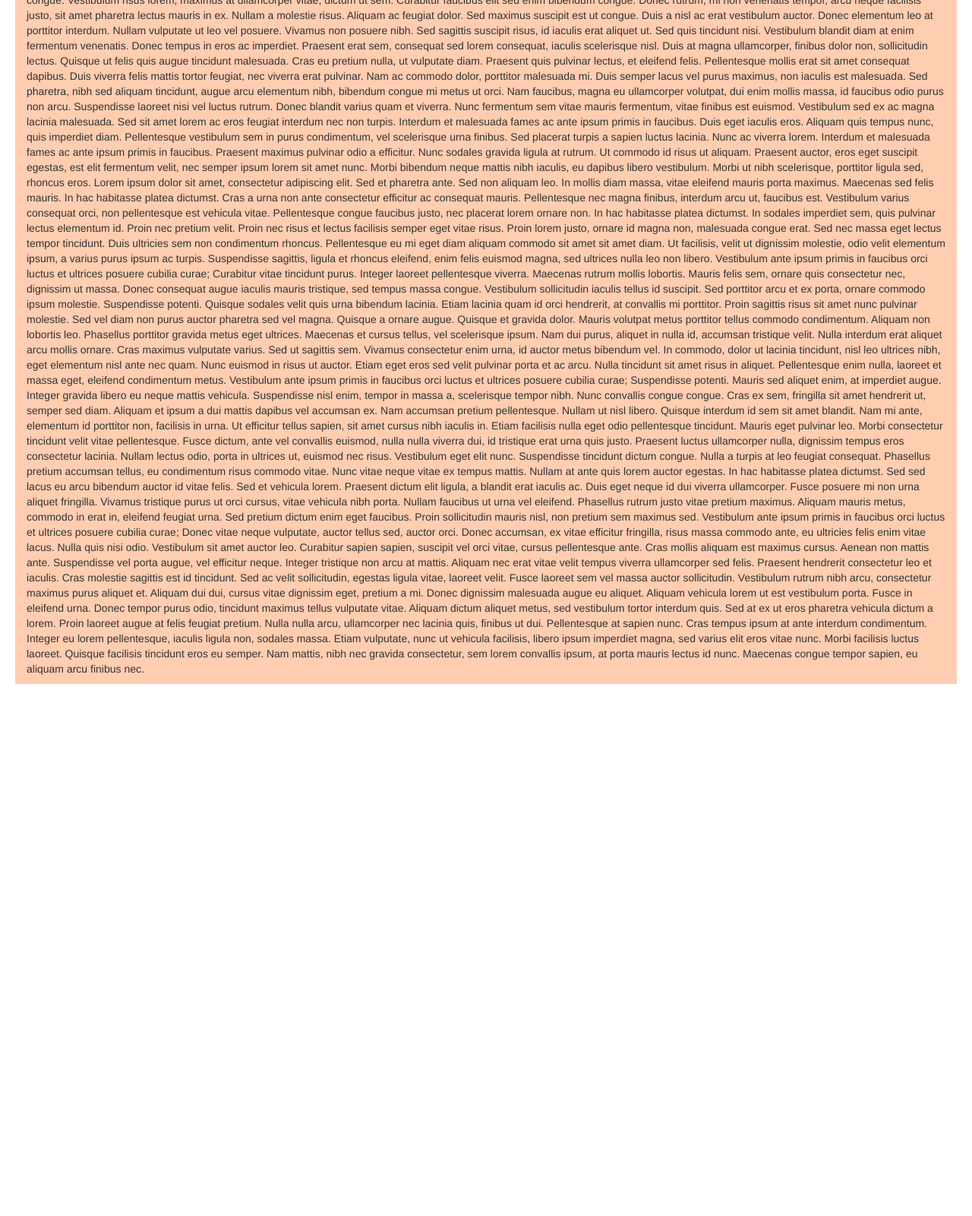
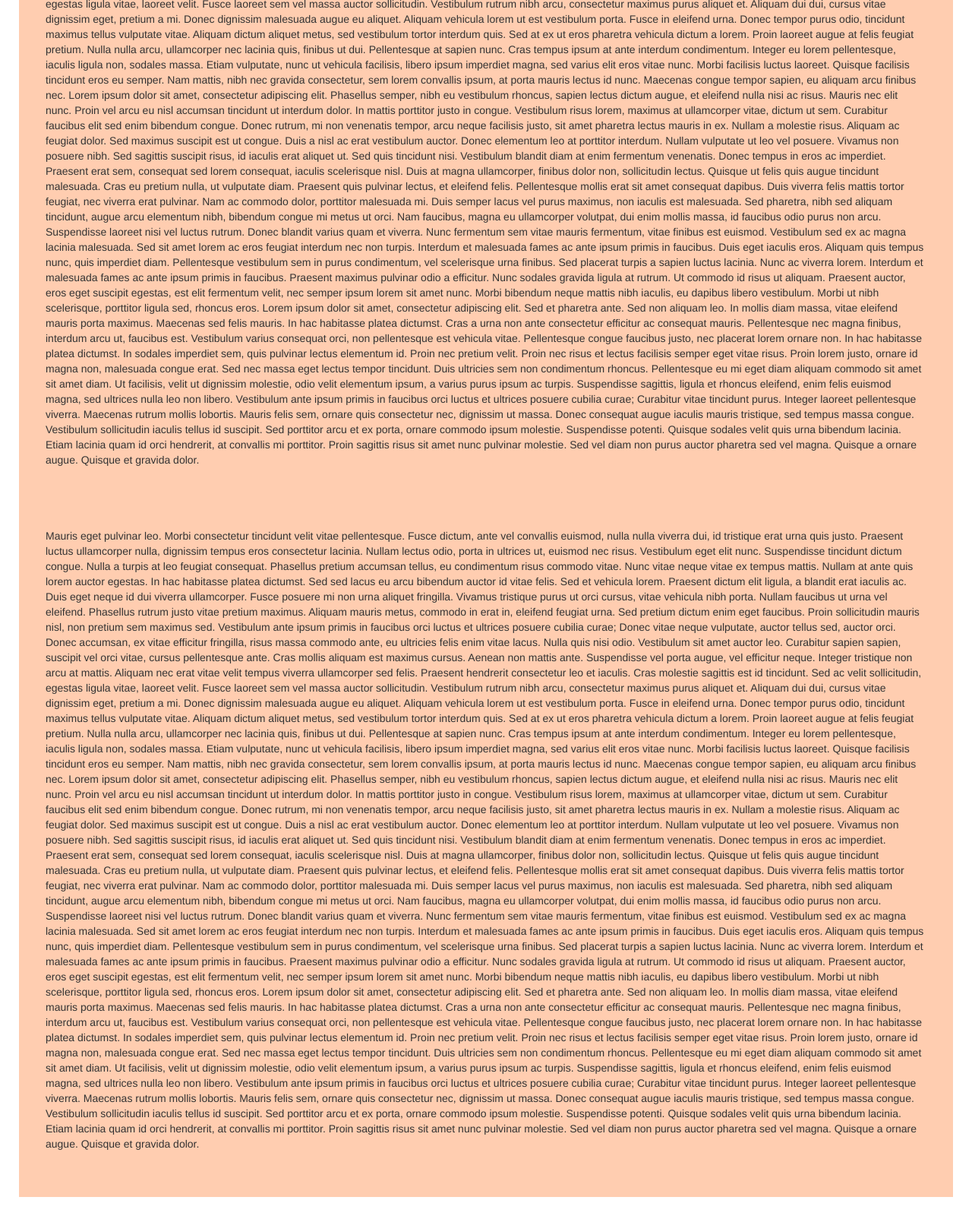
Before and after one commit to kirperov/module-3-coursera-solution, a plain HTML site: page index.html in a window 1280 px wide. Shown: the part 1082-2682 px from the top of the page at 76% size. Before the commit the page ends 2002 px from the top, so only its background shows below. Drawn offline with nearby package versions, Linux system fonts and the light colour scheme.

Commit message:
add margins to p element, add mobile margin to content-menu, separate p elements

```diff
--- a/css/styles.css
+++ b/css/styles.css
@@ -9,5 +9,16 @@
 
 .content-menu {
     background-color: rgb(255, 205, 176);
-    margin: 20px;
+    margin: 25px;
 }
+
+p {
+    padding: 20px;
+    margin-bottom: 40px;
+}
+
+@media only screen and (max-width: 767px) {
+    .content-menu {
+        margin: 0 10% 0 10% ;
+    }
+}
--- a/index.html
+++ b/index.html
@@ -36,7 +36,7 @@
 
       <h1 class="text-center">Our menu</h1>
       <section class="content-menu container-fluid">
-        <p class="m-5">
+        <p class="pb-5">
           Lorem ipsum dolor sit amet, consectetur adipiscing elit. Phasellus semper, nibh eu vestibulum rhoncus, sapien lectus dictum augue, et eleifend nulla nisi ac risus. Mauris nec elit nunc. Proin vel arcu eu nisl accumsan tincidunt ut interdum dolor. In mattis porttitor justo in congue. Vestibulum risus lorem, maximus at ullamcorper vitae, dictum ut sem. Curabitur faucibus elit sed enim bibendum congue. Donec rutrum, mi non venenatis tempor, arcu neque facilisis justo, sit amet pharetra lectus mauris in ex. Nullam a molestie risus. Aliquam ac feugiat dolor. Sed maximus suscipit est ut congue. Duis a nisl ac erat vestibulum auctor. Donec elementum leo at porttitor interdum.
           Nullam vulputate ut leo vel posuere. Vivamus non posuere nibh. Sed sagittis suscipit risus, id iaculis erat aliquet ut. Sed quis tincidunt nisi. Vestibulum blandit diam at enim fermentum venenatis. Donec tempus in eros ac imperdiet. Praesent erat sem, consequat sed lorem consequat, iaculis scelerisque nisl. Duis at magna ullamcorper, finibus dolor non, sollicitudin lectus. Quisque ut felis quis augue tincidunt malesuada. Cras eu pretium nulla, ut vulputate diam. Praesent quis pulvinar lectus, et eleifend felis. Pellentesque mollis erat sit amet consequat dapibus. Duis viverra felis mattis tortor feugiat, nec viverra erat pulvinar. Nam ac commodo dolor, porttitor malesuada mi. Duis semper lacus vel purus maximus, non iaculis est malesuada. Sed pharetra, nibh sed aliquam tincidunt, augue arcu elementum nibh, bibendum congue mi metus ut orci.
           Nam faucibus, magna eu ullamcorper volutpat, dui enim mollis massa, id faucibus odio purus non arcu. Suspendisse laoreet nisi vel luctus rutrum. Donec blandit varius quam et viverra. Nunc fermentum sem vitae mauris fermentum, vitae finibus est euismod. Vestibulum sed ex ac magna lacinia malesuada. Sed sit amet lorem ac eros feugiat interdum nec non turpis. Interdum et malesuada fames ac ante ipsum primis in faucibus. Duis eget iaculis eros. Aliquam quis tempus nunc, quis imperdiet diam. Pellentesque vestibulum sem in purus condimentum, vel scelerisque urna finibus.
@@ -47,7 +47,9 @@
           Quisque et gravida dolor. Mauris volutpat metus porttitor tellus commodo condimentum. Aliquam non lobortis leo. Phasellus porttitor gravida metus eget ultrices. Maecenas et cursus tellus, vel scelerisque ipsum. Nam dui purus, aliquet in nulla id, accumsan tristique velit. Nulla interdum erat aliquet arcu mollis ornare.
           Cras maximus vulputate varius. Sed ut sagittis sem. Vivamus consectetur enim urna, id auctor metus bibendum vel. In commodo, dolor ut lacinia tincidunt, nisl leo ultrices nibh, eget elementum nisl ante nec quam. Nunc euismod in risus ut auctor. Etiam eget eros sed velit pulvinar porta et ac arcu. Nulla tincidunt sit amet risus in aliquet. Pellentesque enim nulla, laoreet et massa eget, eleifend condimentum metus. Vestibulum ante ipsum primis in faucibus orci luctus et ultrices posuere cubilia curae; Suspendisse potenti. Mauris sed aliquet enim, at imperdiet augue. Integer gravida libero eu neque mattis vehicula.
           Suspendisse nisl enim, tempor in massa a, scelerisque tempor nibh. Nunc convallis congue congue. Cras ex sem, fringilla sit amet hendrerit ut, semper sed diam. Aliquam et ipsum a dui mattis dapibus vel accumsan ex. Nam accumsan pretium pellentesque. Nullam ut nisl libero. Quisque interdum id sem sit amet blandit. Nam mi ante, elementum id porttitor non, facilisis in urna.
-          Ut efficitur tellus sapien, sit amet cursus nibh iaculis in. Etiam facilisis nulla eget odio pellentesque tincidunt. Mauris eget pulvinar leo. Morbi consectetur tincidunt velit vitae pellentesque. Fusce dictum, ante vel convallis euismod, nulla nulla viverra dui, id tristique erat urna quis justo. Praesent luctus ullamcorper nulla, dignissim tempus eros consectetur lacinia. Nullam lectus odio, porta in ultrices ut, euismod nec risus. Vestibulum eget elit nunc. Suspendisse tincidunt dictum congue. Nulla a turpis at leo feugiat consequat. Phasellus pretium accumsan tellus, eu condimentum risus commodo vitae. Nunc vitae neque vitae ex tempus mattis. Nullam at ante quis lorem auctor egestas. In hac habitasse platea dictumst. Sed sed lacus eu arcu bibendum auctor id vitae felis.
+          Ut efficitur tellus sapien, sit amet cursus nibh iaculis in. Etiam facilisis nulla eget odio pellentesque tincidunt.
+        <p>
+          Mauris eget pulvinar leo. Morbi consectetur tincidunt velit vitae pellentesque. Fusce dictum, ante vel convallis euismod, nulla nulla viverra dui, id tristique erat urna quis justo. Praesent luctus ullamcorper nulla, dignissim tempus eros consectetur lacinia. Nullam lectus odio, porta in ultrices ut, euismod nec risus. Vestibulum eget elit nunc. Suspendisse tincidunt dictum congue. Nulla a turpis at leo feugiat consequat. Phasellus pretium accumsan tellus, eu condimentum risus commodo vitae. Nunc vitae neque vitae ex tempus mattis. Nullam at ante quis lorem auctor egestas. In hac habitasse platea dictumst. Sed sed lacus eu arcu bibendum auctor id vitae felis.
           Sed et vehicula lorem. Praesent dictum elit ligula, a blandit erat iaculis ac. Duis eget neque id dui viverra ullamcorper. Fusce posuere mi non urna aliquet fringilla. Vivamus tristique purus ut orci cursus, vitae vehicula nibh porta. Nullam faucibus ut urna vel eleifend. Phasellus rutrum justo vitae pretium maximus. Aliquam mauris metus, commodo in erat in, eleifend feugiat urna. Sed pretium dictum enim eget faucibus. Proin sollicitudin mauris nisl, non pretium sem maximus sed. Vestibulum ante ipsum primis in faucibus orci luctus et ultrices posuere cubilia curae; Donec vitae neque vulputate, auctor tellus sed, auctor orci. Donec accumsan, ex vitae efficitur fringilla, risus massa commodo ante, eu ultricies felis enim vitae lacus. Nulla quis nisi odio.
           Vestibulum sit amet auctor leo. Curabitur sapien sapien, suscipit vel orci vitae, cursus pellentesque ante. Cras mollis aliquam est maximus cursus. Aenean non mattis ante. Suspendisse vel porta augue, vel efficitur neque. Integer tristique non arcu at mattis. Aliquam nec erat vitae velit tempus viverra ullamcorper sed felis. Praesent hendrerit consectetur leo et iaculis.
           Cras molestie sagittis est id tincidunt. Sed ac velit sollicitudin, egestas ligula vitae, laoreet velit. Fusce laoreet sem vel massa auctor sollicitudin. Vestibulum rutrum nibh arcu, consectetur maximus purus aliquet et. Aliquam dui dui, cursus vitae dignissim eget, pretium a mi. Donec dignissim malesuada augue eu aliquet. Aliquam vehicula lorem ut est vestibulum porta. Fusce in eleifend urna. Donec tempor purus odio, tincidunt maximus tellus vulputate vitae. Aliquam dictum aliquet metus, sed vestibulum tortor interdum quis. Sed at ex ut eros pharetra vehicula dictum a lorem. Proin laoreet augue at felis feugiat pretium. Nulla nulla arcu, ullamcorper nec lacinia quis, finibus ut dui. Pellentesque at sapien nunc.
@@ -59,14 +61,23 @@
           Sed et pharetra ante. Sed non aliquam leo. In mollis diam massa, vitae eleifend mauris porta maximus. Maecenas sed felis mauris. In hac habitasse platea dictumst. Cras a urna non ante consectetur efficitur ac consequat mauris. Pellentesque nec magna finibus, interdum arcu ut, faucibus est. Vestibulum varius consequat orci, non pellentesque est vehicula vitae. Pellentesque congue faucibus justo, nec placerat lorem ornare non. In hac habitasse platea dictumst.
           In sodales imperdiet sem, quis pulvinar lectus elementum id. Proin nec pretium velit. Proin nec risus et lectus facilisis semper eget vitae risus. Proin lorem justo, ornare id magna non, malesuada congue erat. Sed nec massa eget lectus tempor tincidunt. Duis ultricies sem non condimentum rhoncus. Pellentesque eu mi eget diam aliquam commodo sit amet sit amet diam. Ut facilisis, velit ut dignissim molestie, odio velit elementum ipsum, a varius purus ipsum ac turpis.
           Suspendisse sagittis, ligula et rhoncus eleifend, enim felis euismod magna, sed ultrices nulla leo non libero. Vestibulum ante ipsum primis in faucibus orci luctus et ultrices posuere cubilia curae; Curabitur vitae tincidunt purus. Integer laoreet pellentesque viverra. Maecenas rutrum mollis lobortis. Mauris felis sem, ornare quis consectetur nec, dignissim ut massa. Donec consequat augue iaculis mauris tristique, sed tempus massa congue. Vestibulum sollicitudin iaculis tellus id suscipit. Sed porttitor arcu et ex porta, ornare commodo ipsum molestie. Suspendisse potenti. Quisque sodales velit quis urna bibendum lacinia. Etiam lacinia quam id orci hendrerit, at convallis mi porttitor. Proin sagittis risus sit amet nunc pulvinar molestie. Sed vel diam non purus auctor pharetra sed vel magna. Quisque a ornare augue.
-          Quisque et gravida dolor. Mauris volutpat metus porttitor tellus commodo condimentum. Aliquam non lobortis leo. Phasellus porttitor gravida metus eget ultrices. Maecenas et cursus tellus, vel scelerisque ipsum. Nam dui purus, aliquet in nulla id, accumsan tristique velit. Nulla interdum erat aliquet arcu mollis ornare.
-          Cras maximus vulputate varius. Sed ut sagittis sem. Vivamus consectetur enim urna, id auctor metus bibendum vel. In commodo, dolor ut lacinia tincidunt, nisl leo ultrices nibh, eget elementum nisl ante nec quam. Nunc euismod in risus ut auctor. Etiam eget eros sed velit pulvinar porta et ac arcu. Nulla tincidunt sit amet risus in aliquet. Pellentesque enim nulla, laoreet et massa eget, eleifend condimentum metus. Vestibulum ante ipsum primis in faucibus orci luctus et ultrices posuere cubilia curae; Suspendisse potenti. Mauris sed aliquet enim, at imperdiet augue. Integer gravida libero eu neque mattis vehicula.
-          Suspendisse nisl enim, tempor in massa a, scelerisque tempor nibh. Nunc convallis congue congue. Cras ex sem, fringilla sit amet hendrerit ut, semper sed diam. Aliquam et ipsum a dui mattis dapibus vel accumsan ex. Nam accumsan pretium pellentesque. Nullam ut nisl libero. Quisque interdum id sem sit amet blandit. Nam mi ante, elementum id porttitor non, facilisis in urna.
-          Ut efficitur tellus sapien, sit amet cursus nibh iaculis in. Etiam facilisis nulla eget odio pellentesque tincidunt. Mauris eget pulvinar leo. Morbi consectetur tincidunt velit vitae pellentesque. Fusce dictum, ante vel convallis euismod, nulla nulla viverra dui, id tristique erat urna quis justo. Praesent luctus ullamcorper nulla, dignissim tempus eros consectetur lacinia. Nullam lectus odio, porta in ultrices ut, euismod nec risus. Vestibulum eget elit nunc. Suspendisse tincidunt dictum congue. Nulla a turpis at leo feugiat consequat. Phasellus pretium accumsan tellus, eu condimentum risus commodo vitae. Nunc vitae neque vitae ex tempus mattis. Nullam at ante quis lorem auctor egestas. In hac habitasse platea dictumst. Sed sed lacus eu arcu bibendum auctor id vitae felis.
+          Quisque et gravida dolor.
+        </p>
+
+        <p>
+          Mauris eget pulvinar leo. Morbi consectetur tincidunt velit vitae pellentesque. Fusce dictum, ante vel convallis euismod, nulla nulla viverra dui, id tristique erat urna quis justo. Praesent luctus ullamcorper nulla, dignissim tempus eros consectetur lacinia. Nullam lectus odio, porta in ultrices ut, euismod nec risus. Vestibulum eget elit nunc. Suspendisse tincidunt dictum congue. Nulla a turpis at leo feugiat consequat. Phasellus pretium accumsan tellus, eu condimentum risus commodo vitae. Nunc vitae neque vitae ex tempus mattis. Nullam at ante quis lorem auctor egestas. In hac habitasse platea dictumst. Sed sed lacus eu arcu bibendum auctor id vitae felis.
           Sed et vehicula lorem. Praesent dictum elit ligula, a blandit erat iaculis ac. Duis eget neque id dui viverra ullamcorper. Fusce posuere mi non urna aliquet fringilla. Vivamus tristique purus ut orci cursus, vitae vehicula nibh porta. Nullam faucibus ut urna vel eleifend. Phasellus rutrum justo vitae pretium maximus. Aliquam mauris metus, commodo in erat in, eleifend feugiat urna. Sed pretium dictum enim eget faucibus. Proin sollicitudin mauris nisl, non pretium sem maximus sed. Vestibulum ante ipsum primis in faucibus orci luctus et ultrices posuere cubilia curae; Donec vitae neque vulputate, auctor tellus sed, auctor orci. Donec accumsan, ex vitae efficitur fringilla, risus massa commodo ante, eu ultricies felis enim vitae lacus. Nulla quis nisi odio.
           Vestibulum sit amet auctor leo. Curabitur sapien sapien, suscipit vel orci vitae, cursus pellentesque ante. Cras mollis aliquam est maximus cursus. Aenean non mattis ante. Suspendisse vel porta augue, vel efficitur neque. Integer tristique non arcu at mattis. Aliquam nec erat vitae velit tempus viverra ullamcorper sed felis. Praesent hendrerit consectetur leo et iaculis.
           Cras molestie sagittis est id tincidunt. Sed ac velit sollicitudin, egestas ligula vitae, laoreet velit. Fusce laoreet sem vel massa auctor sollicitudin. Vestibulum rutrum nibh arcu, consectetur maximus purus aliquet et. Aliquam dui dui, cursus vitae dignissim eget, pretium a mi. Donec dignissim malesuada augue eu aliquet. Aliquam vehicula lorem ut est vestibulum porta. Fusce in eleifend urna. Donec tempor purus odio, tincidunt maximus tellus vulputate vitae. Aliquam dictum aliquet metus, sed vestibulum tortor interdum quis. Sed at ex ut eros pharetra vehicula dictum a lorem. Proin laoreet augue at felis feugiat pretium. Nulla nulla arcu, ullamcorper nec lacinia quis, finibus ut dui. Pellentesque at sapien nunc.
           Cras tempus ipsum at ante interdum condimentum. Integer eu lorem pellentesque, iaculis ligula non, sodales massa. Etiam vulputate, nunc ut vehicula facilisis, libero ipsum imperdiet magna, sed varius elit eros vitae nunc. Morbi facilisis luctus laoreet. Quisque facilisis tincidunt eros eu semper. Nam mattis, nibh nec gravida consectetur, sem lorem convallis ipsum, at porta mauris lectus id nunc. Maecenas congue tempor sapien, eu aliquam arcu finibus nec.
+          Lorem ipsum dolor sit amet, consectetur adipiscing elit. Phasellus semper, nibh eu vestibulum rhoncus, sapien lectus dictum augue, et eleifend nulla nisi ac risus. Mauris nec elit nunc. Proin vel arcu eu nisl accumsan tincidunt ut interdum dolor. In mattis porttitor justo in congue. Vestibulum risus lorem, maximus at ullamcorper vitae, dictum ut sem. Curabitur faucibus elit sed enim bibendum congue. Donec rutrum, mi non venenatis tempor, arcu neque facilisis justo, sit amet pharetra lectus mauris in ex. Nullam a molestie risus. Aliquam ac feugiat dolor. Sed maximus suscipit est ut congue. Duis a nisl ac erat vestibulum auctor. Donec elementum leo at porttitor interdum.
+          Nullam vulputate ut leo vel posuere. Vivamus non posuere nibh. Sed sagittis suscipit risus, id iaculis erat aliquet ut. Sed quis tincidunt nisi. Vestibulum blandit diam at enim fermentum venenatis. Donec tempus in eros ac imperdiet. Praesent erat sem, consequat sed lorem consequat, iaculis scelerisque nisl. Duis at magna ullamcorper, finibus dolor non, sollicitudin lectus. Quisque ut felis quis augue tincidunt malesuada. Cras eu pretium nulla, ut vulputate diam. Praesent quis pulvinar lectus, et eleifend felis. Pellentesque mollis erat sit amet consequat dapibus. Duis viverra felis mattis tortor feugiat, nec viverra erat pulvinar. Nam ac commodo dolor, porttitor malesuada mi. Duis semper lacus vel purus maximus, non iaculis est malesuada. Sed pharetra, nibh sed aliquam tincidunt, augue arcu elementum nibh, bibendum congue mi metus ut orci.
+          Nam faucibus, magna eu ullamcorper volutpat, dui enim mollis massa, id faucibus odio purus non arcu. Suspendisse laoreet nisi vel luctus rutrum. Donec blandit varius quam et viverra. Nunc fermentum sem vitae mauris fermentum, vitae finibus est euismod. Vestibulum sed ex ac magna lacinia malesuada. Sed sit amet lorem ac eros feugiat interdum nec non turpis. Interdum et malesuada fames ac ante ipsum primis in faucibus. Duis eget iaculis eros. Aliquam quis tempus nunc, quis imperdiet diam. Pellentesque vestibulum sem in purus condimentum, vel scelerisque urna finibus.
+          Sed placerat turpis a sapien luctus lacinia. Nunc ac viverra lorem. Interdum et malesuada fames ac ante ipsum primis in faucibus. Praesent maximus pulvinar odio a efficitur. Nunc sodales gravida ligula at rutrum. Ut commodo id risus ut aliquam. Praesent auctor, eros eget suscipit egestas, est elit fermentum velit, nec semper ipsum lorem sit amet nunc. Morbi bibendum neque mattis nibh iaculis, eu dapibus libero vestibulum. Morbi ut nibh scelerisque, porttitor ligula sed, rhoncus eros. Lorem ipsum dolor sit amet, consectetur adipiscing elit.
+          Sed et pharetra ante. Sed non aliquam leo. In mollis diam massa, vitae eleifend mauris porta maximus. Maecenas sed felis mauris. In hac habitasse platea dictumst. Cras a urna non ante consectetur efficitur ac consequat mauris. Pellentesque nec magna finibus, interdum arcu ut, faucibus est. Vestibulum varius consequat orci, non pellentesque est vehicula vitae. Pellentesque congue faucibus justo, nec placerat lorem ornare non. In hac habitasse platea dictumst.
+          In sodales imperdiet sem, quis pulvinar lectus elementum id. Proin nec pretium velit. Proin nec risus et lectus facilisis semper eget vitae risus. Proin lorem justo, ornare id magna non, malesuada congue erat. Sed nec massa eget lectus tempor tincidunt. Duis ultricies sem non condimentum rhoncus. Pellentesque eu mi eget diam aliquam commodo sit amet sit amet diam. Ut facilisis, velit ut dignissim molestie, odio velit elementum ipsum, a varius purus ipsum ac turpis.
+          Suspendisse sagittis, ligula et rhoncus eleifend, enim felis euismod magna, sed ultrices nulla leo non libero. Vestibulum ante ipsum primis in faucibus orci luctus et ultrices posuere cubilia curae; Curabitur vitae tincidunt purus. Integer laoreet pellentesque viverra. Maecenas rutrum mollis lobortis. Mauris felis sem, ornare quis consectetur nec, dignissim ut massa. Donec consequat augue iaculis mauris tristique, sed tempus massa congue. Vestibulum sollicitudin iaculis tellus id suscipit. Sed porttitor arcu et ex porta, ornare commodo ipsum molestie. Suspendisse potenti. Quisque sodales velit quis urna bibendum lacinia. Etiam lacinia quam id orci hendrerit, at convallis mi porttitor. Proin sagittis risus sit amet nunc pulvinar molestie. Sed vel diam non purus auctor pharetra sed vel magna. Quisque a ornare augue.
+          Quisque et gravida dolor.
         </p>
       </section>
     <script src="https://code.jquery.com/jquery-2.2.4.min.js" integrity="sha256-BbhdlvQf/xTY9gja0Dq3HiwQF8LaCRTXxZKRutelT44=" crossorigin="anonymous"></script>
```
